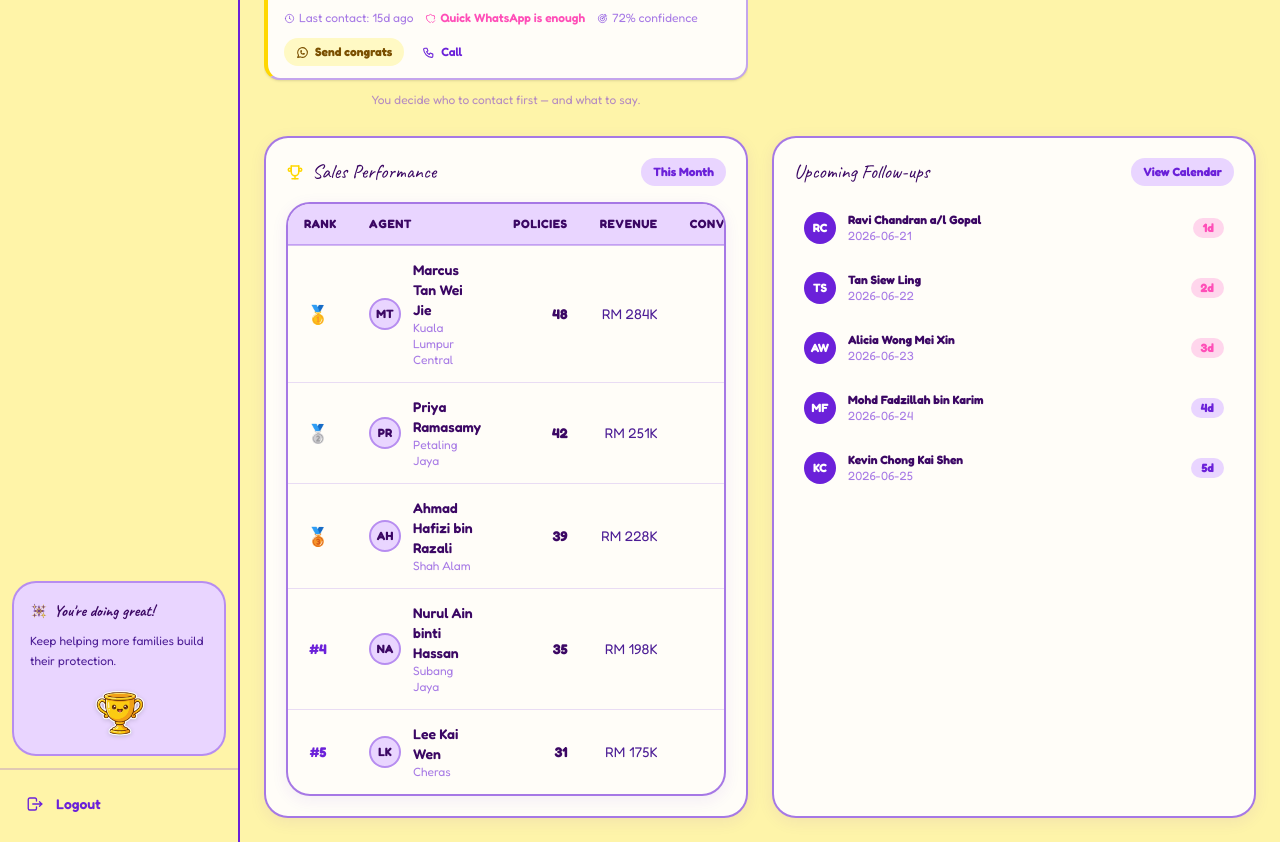
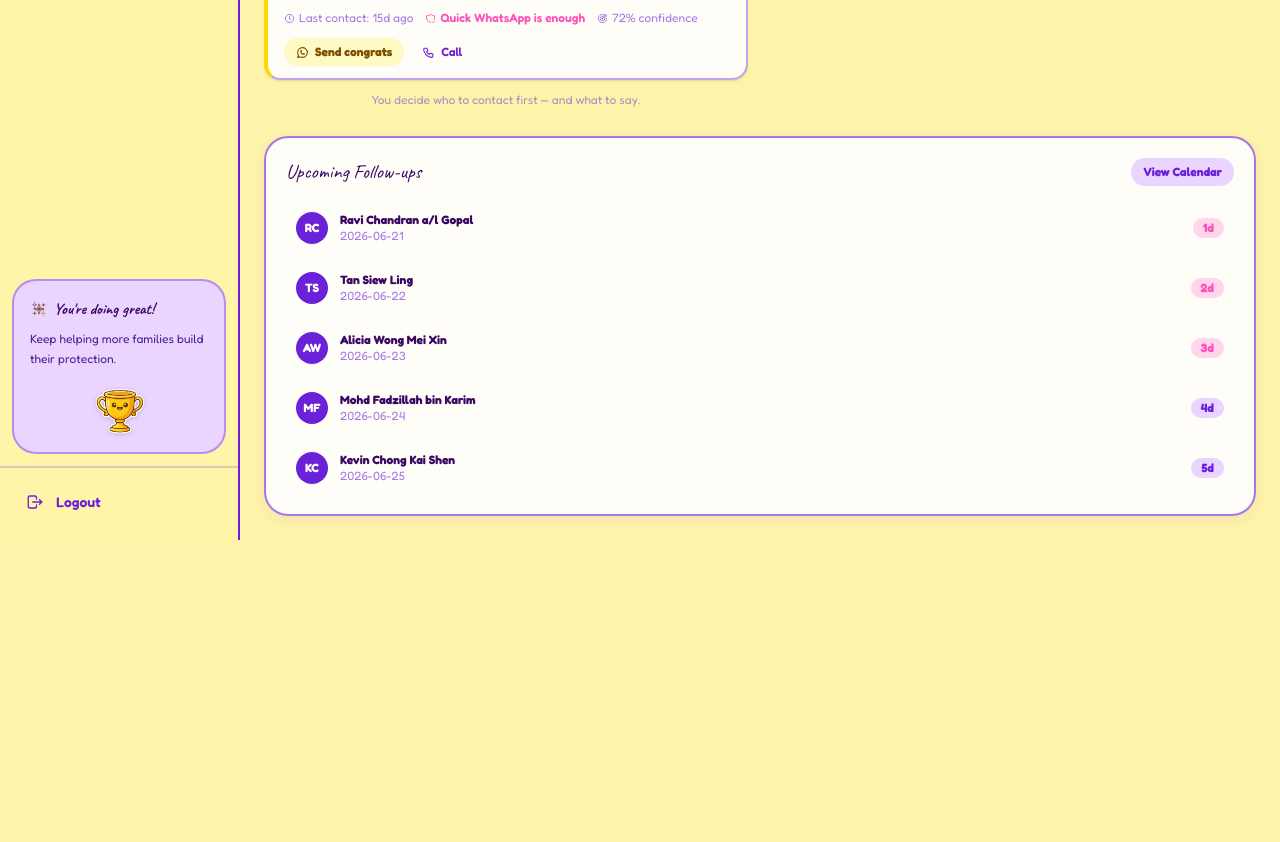
Before and after one commit to Anonymoust04/insurance_centre_repo, a Next.js app: page /agent/dashboard in a window 1280 px wide. Shown: the part 2540-3382 px from the top of the page. After the commit the page ends 3080 px from the top, so only its background shows below. Built offline with nearby package versions, Linux system fonts and the light colour scheme.

Commit message:
Upcoming Follow-ups  HIDE

```diff
--- a/src/app/agent/dashboard/page.tsx
+++ b/src/app/agent/dashboard/page.tsx
@@ -6,7 +6,6 @@ import briefData from '@/data/getMorningBrief.json';
 import type { AgentPerformance, CustomerProfile, MorningBriefItem } from '@/types/agent';
 import { AgentHeader } from '@/components/agent/AgentHeader';
 import { AgentStatCard } from '@/components/agent/AgentStatCard';
-import { AgentLeaderboardTable } from '@/components/agent/AgentLeaderboardTable';
 import { MorningBrief } from '@/components/agent/MorningBrief';
 import { TodayPipeline } from '@/components/agent/TodayPipeline';
 import {
@@ -15,7 +14,6 @@ import {
   IconUsers,
   IconMedal,
   IconArrowRight,
-  IconTrophy,
   IconSparkles,
 } from '@tabler/icons-react';
 import Link from 'next/link';
@@ -246,20 +244,6 @@ export default function AgentDashboardPage() {
           </div>
         </div>
 
-        {/* Bottom panels */}
-        <div className="grid lg:grid-cols-2 gap-6">
-          {/* Sales Performance placeholder */}
-          <div className="bg-card-cream rounded-3xl p-5 border-2 border-card-outline/60 shadow-[0_4px_16px_rgba(107,33,217,0.08)]">
-            <div className="flex items-center justify-between mb-4">
-              <h2 className="font-handwriting text-xl text-game-text flex items-center gap-2">
-                <IconTrophy size={18} className="text-[#FFD700]" />
-                Sales Performance
-              </h2>
-              <span className="text-xs font-bold text-game-purple bg-pastel-lavender px-3 py-1.5 rounded-full">This Month</span>
-            </div>
-            <AgentLeaderboardTable agents={agents} currentAgentId={CURRENT_AGENT_ID} showAll={false} />
-          </div>
-
         {/* Upcoming Follow-ups */}
         <div className="bg-card-cream rounded-3xl p-5 border-2 border-card-outline/60 shadow-[0_4px_16px_rgba(107,33,217,0.08)]">
           <div className="flex items-center justify-between mb-4">
@@ -301,7 +285,6 @@ export default function AgentDashboardPage() {
               })}
           </div>
         </div>
-        </div>
 
       </main>
     </div>
```
Lines whose indentation alone changed are shown as unchanged.
